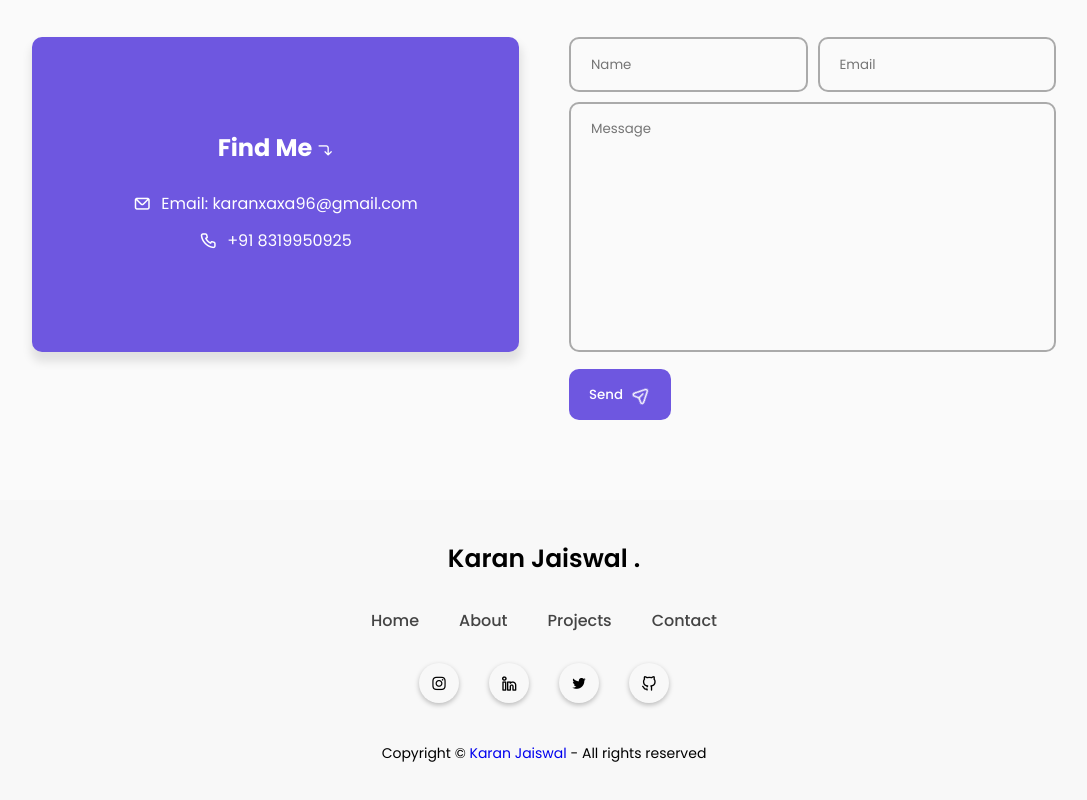
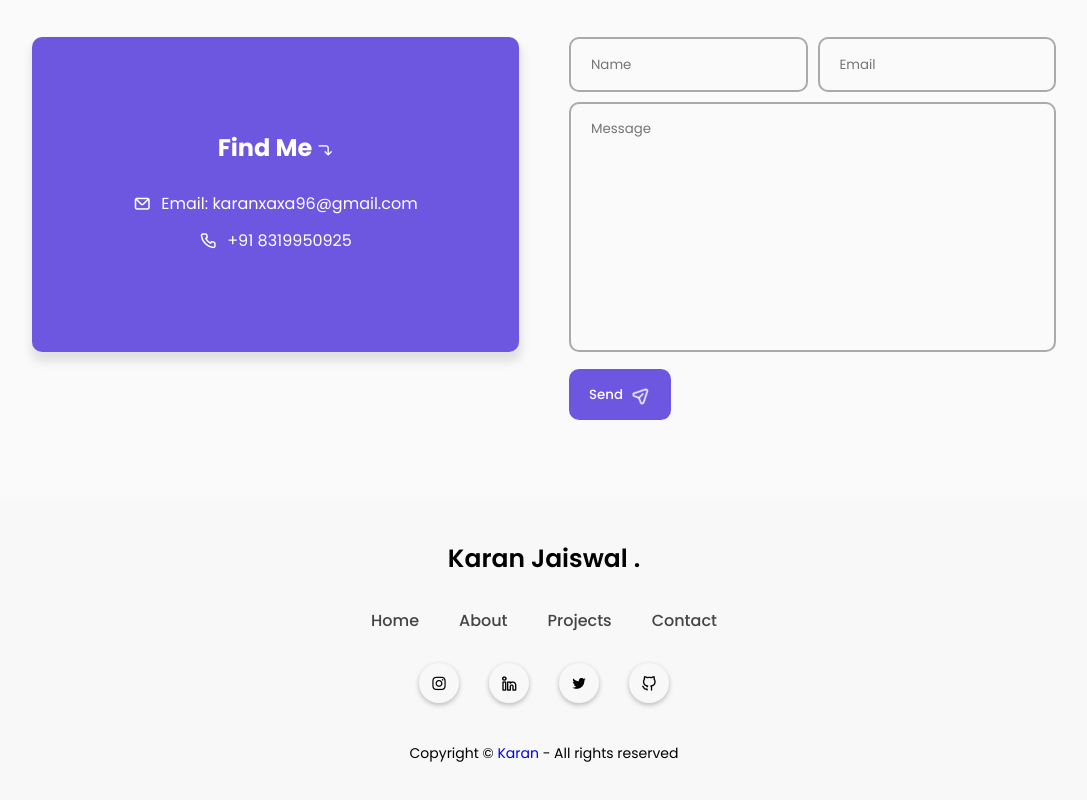
Before and after one commit to kodewithkaran/karan-portfolio, a plain HTML site: page index.html in a window 1280 px wide. Shown: the part 2007-2807 px from the top of the page, without its empty margins (96-1183 px from the left). Drawn offline with nearby package versions, Linux system fonts and the light colour scheme.

Commit message:
Update index.html

```diff
--- a/index.html
+++ b/index.html
@@ -216,7 +216,7 @@
                 <div class="icon"><i class="uil uil-github-alt"></i></div>
             </div>
             <div class="bottom-footer">
-                <p>Copyright © <a href="#home" style="text-decoration: none;">Karan Jaiswal</a> - All rights reserved
+                <p>Copyright © <a href="#home" style="text-decoration: none;">Karan</a> - All rights reserved
                 </p>
             </div>
         </footer>
```
